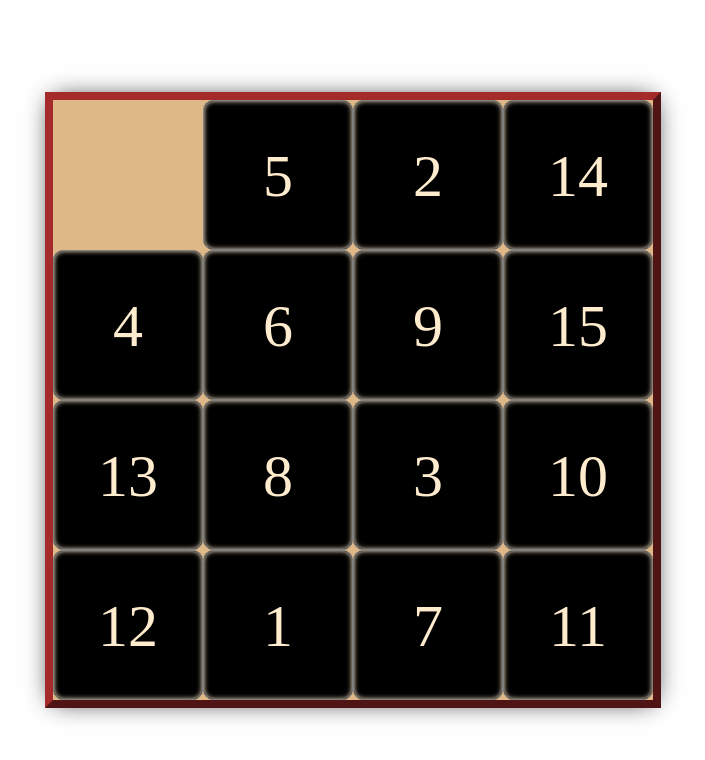
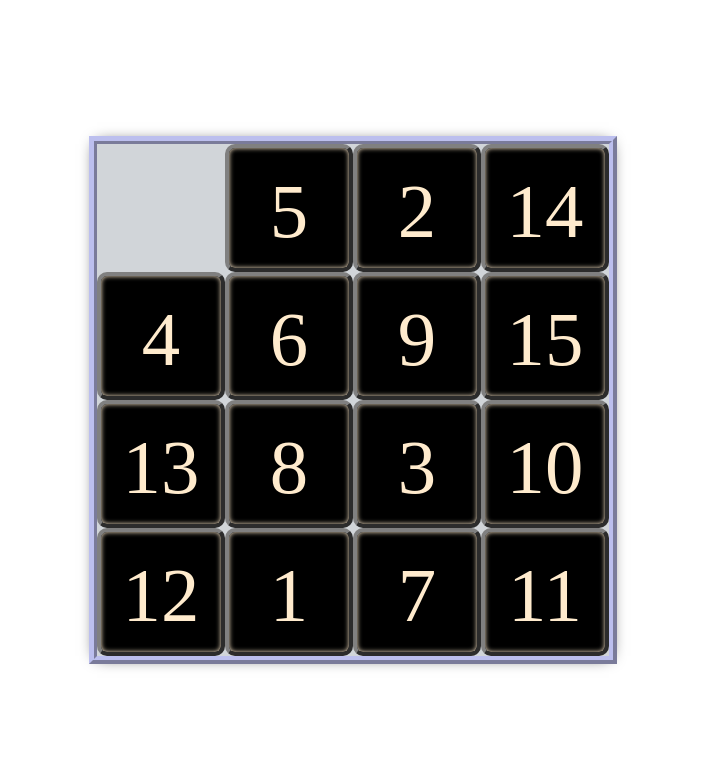
Before and after one commit to vgeraisrael/fifteens, a plain HTML site: page index.html in a window 1280 px wide. Shown: the whole page, without its empty margins (287-992 px from the left). Drawn offline with Linux system fonts and the light colour scheme.

Commit message:
Added rubber design.  Changed color palette.

```diff
--- a/fifteens.css
+++ b/fifteens.css
@@ -4,28 +4,27 @@
 }
 
 .playingField {
-	width: 600px;
-	height: 600px;
-	outline: 8px outset brown;
+	width: 40vw;
+	height: 40vw;
+	outline: 0.7vw ridge rgba(188, 191, 238, 25);
 	position: absolute;
 	top: 50%; left: 50%;
 	transform: translate(-50%, -50%);
-	box-shadow: 0 0 25px;
-	background-color: burlywood;
+	box-shadow: 0 0 15px;
+	background-color: rgba(174, 181, 189, 0.568);
 }
 
 .plBone {
 	position: absolute;
-	width: 150px;
-	height: 150px;
-	border: 1px solid gray;
+	width: 10vw;
+	height: 10vw;
+	border: 4px outset gray;
 	background-color: black;
 	color: blanchedalmond;
-	line-height: 150px;
+	line-height: 10vw;
 	text-align: center;
-	font-size: 60px;
+	font-size: 6vw;
 	box-sizing: border-box;
 	border-radius: 10px;
 	box-shadow: 0 0 5px inset;
-
 }
--- a/fifteens.js
+++ b/fifteens.js
@@ -40,8 +40,8 @@ for (let i = 0; i < 16; i++) {
 		element: bone
 	})
 
-	bone.style.top = y * 150 + "px"; //bone starting position on the field
-	bone.style.left = x * 150 + "px";
+	bone.style.top = y * 10 + "vw"; //bone starting position on the field
+	bone.style.left = x * 10 + "vw";
 
 	field.append(bone);
 
@@ -54,8 +54,8 @@ function move(i) {
 	if (!checkIsNeighbore(i)) return;
 	bone = positions[i];
 
-	bone.element.style.top = empty.y * 150 + "px";
-	bone.element.style.left = empty.x * 150 + "px";
+	bone.element.style.top = empty.y * 10 + "vw";
+	bone.element.style.left = empty.x * 10 + "vw";
 
 	let tempX = empty.x;
 	let tempY = empty.y;
```
